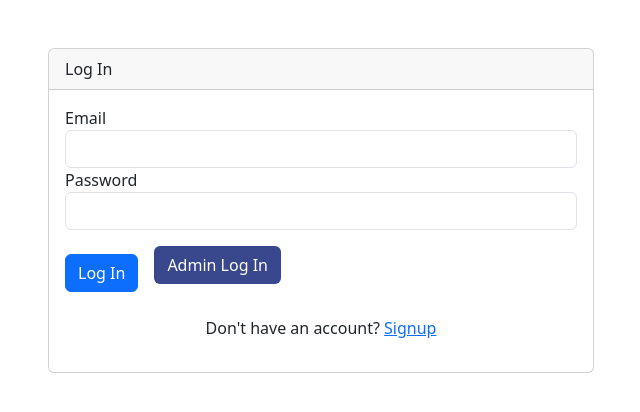
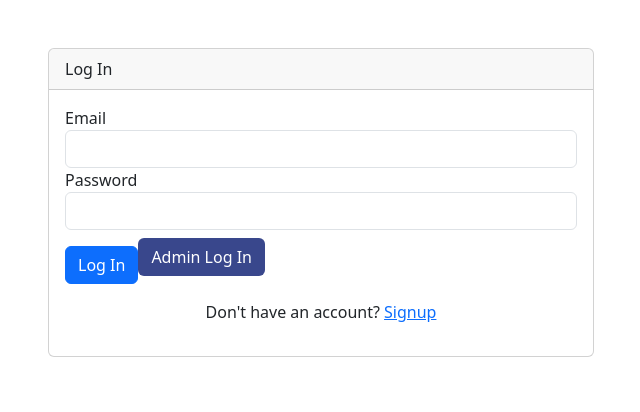
Before and after one commit to elimillasrinivas/itcell, a React (Create React App) app in the folder client/: page / in a window 1280 px wide. Shown: the top 412 px of the page, without its empty margins (319-959 px from the left). Built offline with nearby package versions, Linux system fonts and the light colour scheme.

Commit message:
Update Signin.jsx

```diff
--- a/client/src/components/Signin.jsx
+++ b/client/src/components/Signin.jsx
@@ -90,7 +90,7 @@ const Signin = () => {
                 <button type="submit" className="btn btn-primary btn-block mt-3">
                   Log In
                 </button>
-                <Link className="btn m-3 ml-3" to="/admin/login" style={{backgroundColor:"#39478C",color:"white"}}>
+                <Link className="btn  ml-3" to="/admin/login" style={{backgroundColor:"#39478C",color:"white"}}>
                 Admin Log In
                 </Link>
                 <p className="mt-3 text-center">
```
